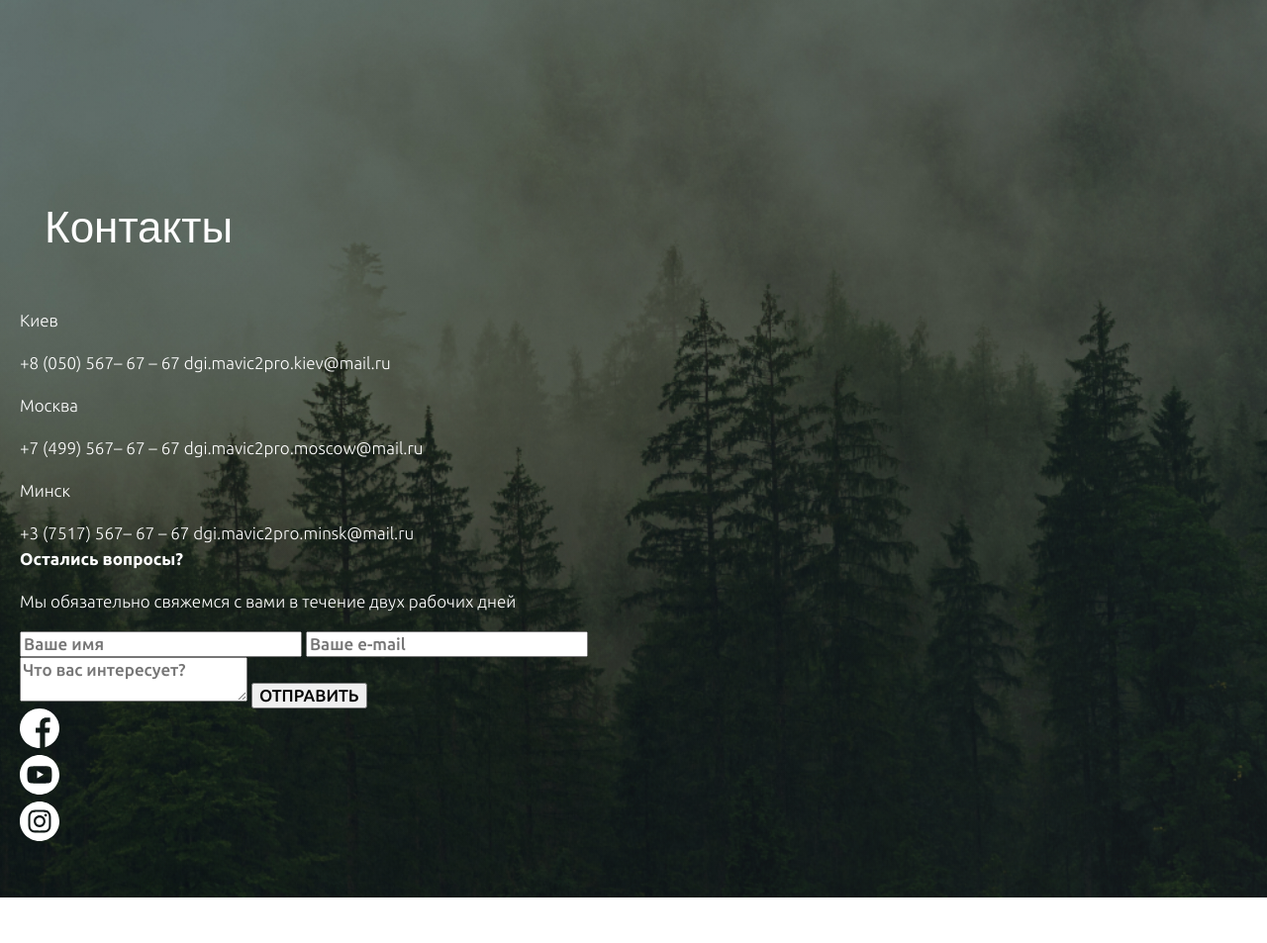
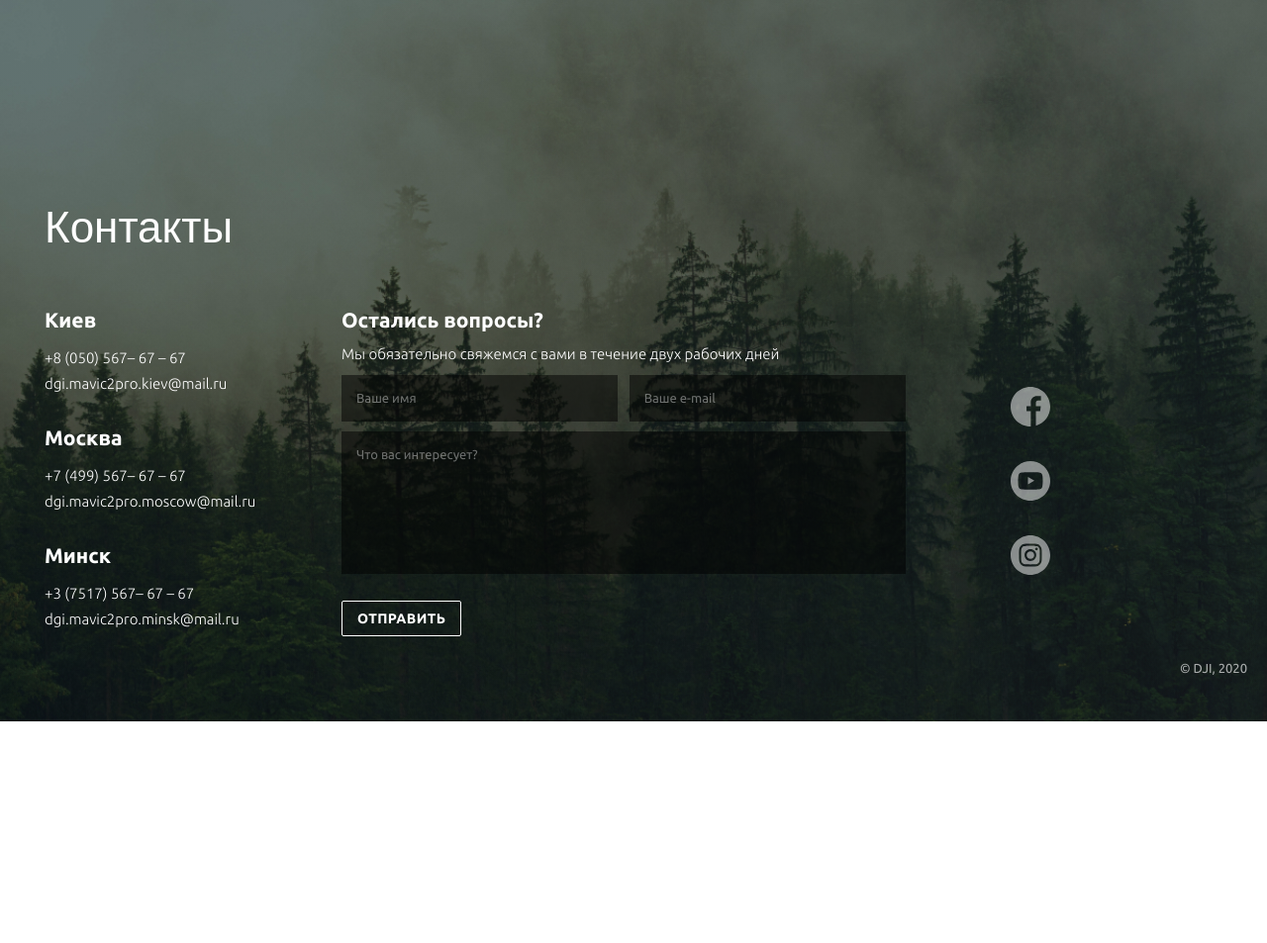
Before and after one commit to barbossa1991/mavic, a website: page app/index.html in a window 1280 px wide. Shown: the part 4414-5367 px from the top of the page at 99% size. After the commit the page ends 5143 px from the top, so only its background shows below. Drawn offline with nearby package versions, Linux system fonts and the light colour scheme.

Commit message:
Desktop version is complete. Bugs are fixed at this stage

```diff
--- a/app/index.html
+++ b/app/index.html
@@ -5,7 +5,7 @@
   <meta name="viewport" content="width=device-width, initial-scale=1.0">
   <meta http-equiv="X-UA-Compatible" content="ie=edge">
   <title>Document</title>
-  <link href="https://fonts.googleapis.com/css2?family=Ubuntu:wght@300;500;700&display=swap" rel="stylesheet">
+  <link href="https://fonts.googleapis.com/css2?family=Ubuntu:wght@300;400;500;700&display=swap" rel="stylesheet">
   <link rel="stylesheet" href="css/style.min.css">
 </head>
 <body>
@@ -351,15 +351,15 @@
             </li>
           </ul>
         </div>
+        <footer class="footer">
+          <div class="container">
+            <p class="footer__copy">© DJI, 2020</p>
+          </div>
+        </footer>
       </div>
     </div>
   </section>
 
-  <footer class="footer">
-    <div class="container">
-      <p class="footer__copy">© DJI, 2020</p>
-    </div>
-  </footer>
 
 
 
--- a/app/scss/_vars.scss
+++ b/app/scss/_vars.scss
@@ -1,6 +1,11 @@
 %ubuntu-light {
   font-family: 'Ubuntu', sans-serif;
   font-weight: 300;
+}
+
+%ubuntu-regular {
+  font-family: 'Ubuntu', sans-serif;
+  font-weight: 400;
 }
 
 %ubuntu-medium {
--- a/app/scss/style.scss
+++ b/app/scss/style.scss
@@ -393,6 +393,137 @@
   }
 }
 
+.contacts {
+  &__inner {
+    display: flex;
+    padding-left: 25px;
+  }
+  &__info {
+    width: 240px;
+    margin-right: 60px;
+  }
+  &__info-box {
+    margin-bottom: 30px;
+  }
+  &__info-title {
+    font-size: 21px;
+    line-height: 24px;
+    @extend %ubuntu-bold;
+    margin:0 0 13px;
+  }
+  &__info-phone {
+    font-size: 15px;
+    line-height: 19px;
+    @extend %ubuntu-light;
+  }
+  &__info-email {
+    font-size: 15px;
+    line-height: 19px;
+    @extend %ubuntu-light;
+    &:hover {
+      text-decoration: underline;
+    }
+  }
+  &__form {
+    width: 570px;
+    margin-right: 106px;
+  }
+  &__form-title {
+    font-size: 21px;
+    line-height: 24px;
+    @extend %ubuntu-bold;
+    margin: 0 0 13px;
+  }
+  &__form-text {
+    font-size: 15px;
+    line-height: 19px;
+    @extend %ubuntu-light;
+    margin: 0 0 12px;
+  }
+  &__form-line {
+    display: flex;
+    justify-content: space-between;
+    margin-bottom: 10px;
+  }
+  &__form-input {
+    width: 49%;
+    background: rgba(0, 0, 0, 0.5);
+    padding: 15px;
+    border: none;
+    @extend %ubuntu-regular;
+    font-size: 13px;
+    line-height: 17px;
+    color: #fff;
+    outline: none;
+    padding: 15px;
+    &::placeholder {
+      color: rgba(#fff, .4);
+    }
+  }
+  &__form-textarea {
+    background: rgba(0, 0, 0, 0.5);
+    font-size: 13px;
+    line-height: 17px;
+    border: none;
+    color: #fff;
+    min-height: 144px;
+    width: 100%;
+    resize: none;
+    margin-bottom: 20px;
+    outline: none;
+    padding: 15px;
+    &::placeholder {
+      color: rgba(#fff, .4);
+    }
+  }
+  &__form-btn {
+    text-transform: uppercase;
+    font-size: 14px;
+    line-height: 16px;
+    letter-spacing: 0.03em;
+    @extend %ubuntu-bold;
+    border: 1px solid #fff;
+    border-radius: 2px;
+    padding: 9px 15px;
+    color: #fff;
+    background-color: transparent;
+    cursor: pointer;
+    &:hover {
+      transition: all .3s;
+      background-color: #fff;
+      color: #000;
+    }
+  }
+  &__social-list {
+    display: flex;
+    flex-direction: column;
+    justify-content: center;
+  }
+  &__social-item {
+    margin: 14px 0;
+  }
+  &__social-link {
+    opacity: 0.5;
+    &:hover {
+      opacity: 1;
+    }
+  }
+}
+
+.footer {
+  position: absolute;
+  bottom: 32px;
+  left: 0;
+  right: 0;
+  &__copy {
+    font-size: 13px;
+    line-height: 17px;
+    @extend %ubuntu-regular;
+    text-align: right;
+    color: rgba(#fff, .64);
+  }
+}
+
 
 
 
```
Also changed, not shown: app/css/style.min.css.
